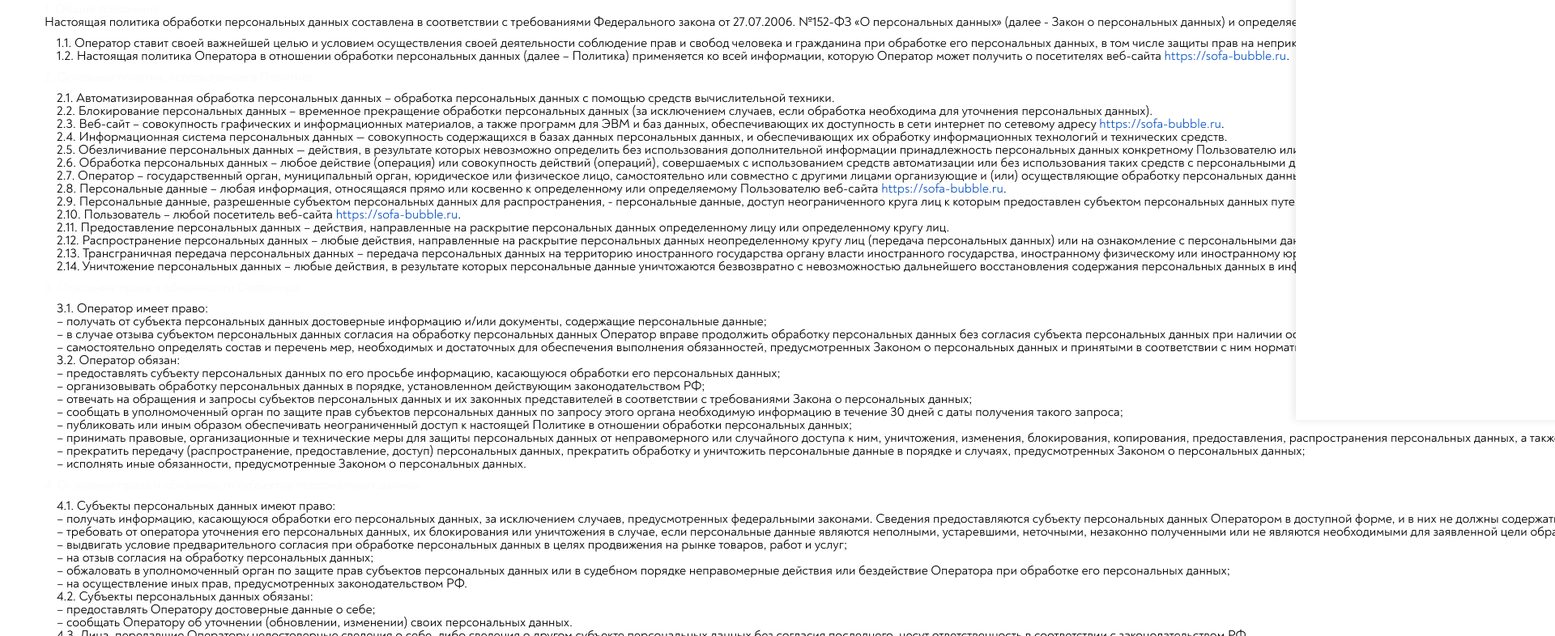
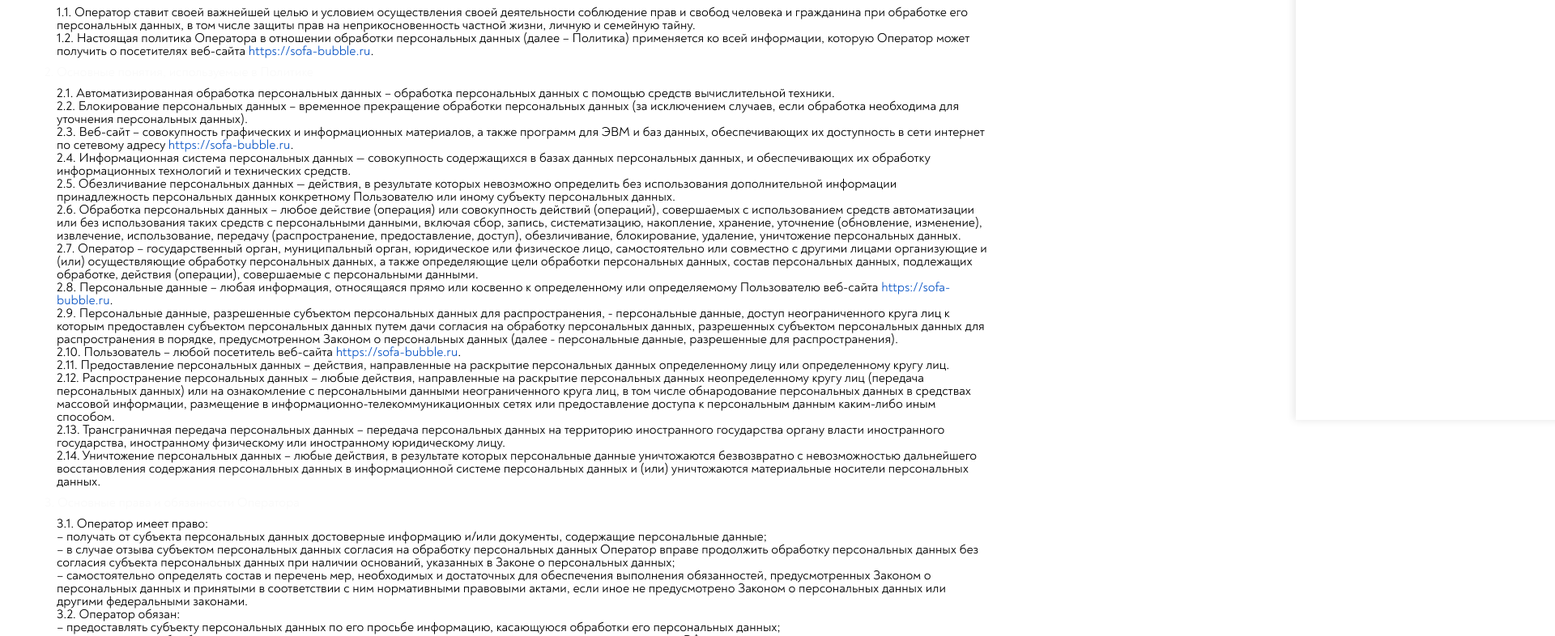
Before and after one commit to Maxzb/sofa_bubble, a plain HTML site: page privacy.html in a window 1280 px wide. Shown: the part 281-1067 px from the top of the page at 81% size, 1920 px wide, since content can reach past the window. Drawn offline with Linux system fonts and the light colour scheme.

Commit message:
privacy fix

```diff
--- a/privacy.html
+++ b/privacy.html
@@ -72,10 +72,7 @@
 
   <main class="main-page privacy">
     <div class="container">
-      <div class="header__bg-block header__bg-block--all-page">
-        <div class="honeycomb honeycomb-page"></div>
-
-        <div class="privacy-wrap privacy">
+      <div class="privacy-wrap">
         <h1 class="page-title">Политика конфиденциальности</h1>
 
         <div class="row">
@@ -493,7 +490,6 @@
 
       </div>
     </div>
-    </div>
   </main>
 
   <footer class="footer">
--- a/styles/styles.css
+++ b/styles/styles.css
@@ -557,8 +557,7 @@ body * {
   font-size: 20px;
 }
 
-.rights,
-.privacy {
+.rights {
   font-size: 12px;
   color: #fff;
   white-space: nowrap;
```
Also changed, not shown: index.html (+1 -1 lines). Lines whose indentation alone changed are shown as unchanged.
